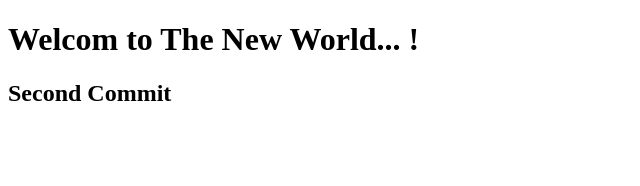
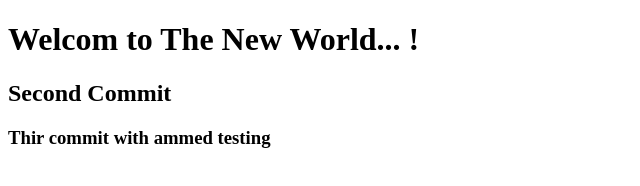
Before and after one commit to nithishpeddi/new-remote-repo, a plain HTML site: page index.html in a window 1280 px wide. Shown: the whole page, without its empty margins (0-640 px from the left). Drawn offline with Linux system fonts and the light colour scheme.

Commit message:
thirdAmend

```diff
--- a/index.html
+++ b/index.html
@@ -8,5 +8,6 @@
 <body>
     <h1>Welcom to The New World... !</h1>
     <h2>Second Commit</h2>
+    <h3>Thir commit with ammed testing</h3>
 </body>
 </html>
```
